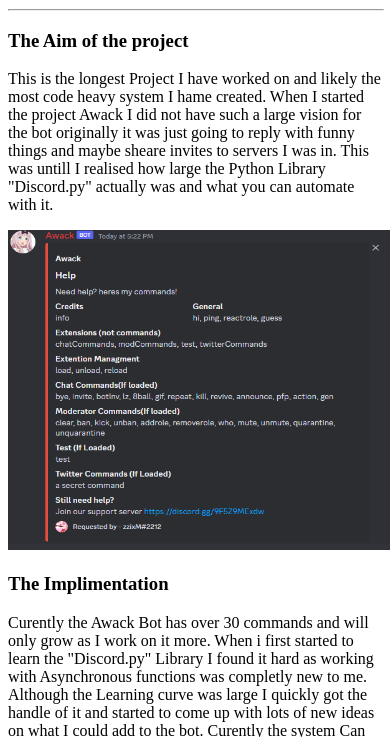
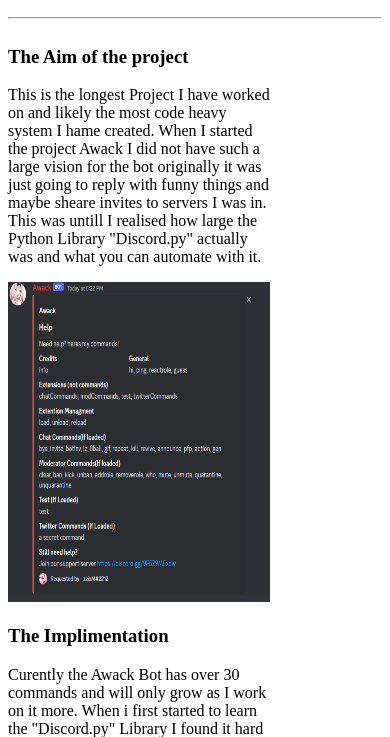
Before and after one commit to zzixM/Portfolio-V0.1, a plain HTML site: page public/awack-prodject.html in a window 390 px wide. Shown: the part 145-882 px from the top of the page. Drawn offline with Linux system fonts and the light colour scheme.

Commit message:
overhaled awack page layout to use flex box layout

```diff
--- a/public/awack-prodject.html
+++ b/public/awack-prodject.html
@@ -7,11 +7,14 @@
     <title>Awack - The Discord Bot</title>
 </head>
 <body>
-
+    <div class="container">
+        <div class="card">
             <h1>Project: Awack</h1>
-    <h2>A Multi purpose Discord Bot to automate servers</h2>
-    <hr width="100%"/>
-
+            <h2>A Multi purpose Discord Bot to
+                <br />automate servers</h2>
+            <hr />
+        </div>
+        <div class="card">
             <h3>The Aim of the project</h3>
             <p>
             This is the longest Project I have worked on and likely the most code heavy system I hame created.
@@ -23,6 +26,8 @@
             <img src="../assets/images/awack-help-menu.png" alt="Awack Help Command - Image" height="320"
             width="400">
 
+        </div>
+        <div class="card">
             <h3>The Implimentation</h3>
             <p>
             Curently the Awack Bot has over 30 commands and will only grow as I work on it more.
@@ -36,7 +41,8 @@
             </p>
             <img src="../assets/images/awack-info.png" alt="Awack Info Command - Image"
             height="300" width="400">
-
+        </div>
+        <div class="card">
             <h3>How its turned out</h3>
             <p>
             This project isnt completed yet and isnt running unless I host it locally which I only do at the moment
@@ -46,10 +52,24 @@
             if youd like to add the bot to your surver thr link is
             <a href="https://discord.com/api/oauth2/authorize?client_id=938071040544878593&permissions=8&scope=bot">here.</a>
             </p>
-    <hr width="100%"/>
+            <hr />
             <p id="footer-home"><a id="footer-home-link" href="../index.html">Click here to go home</a></p>
+        </div>
+    </div>
 
     <style>
+
+
+        .container{
+            display: flex;
+            align-content: center;
+            flex-wrap: wrap;
+            flex-direction: column;
+
+        }
+        .card p{
+            width: 400px;
+        }
         #footer-home{
             text-align: center;
         }
@@ -57,6 +77,21 @@
             color: black;
             font-size: 1.5rem;
         }
+        @media (max-width: 600px) {
+            .container{
+            display: flex;
+            align-content: flex-start;
+            flex-wrap: wrap;
+            flex-direction: column;
+            }
+            .card p{
+            width: 70%;
+            }
+            .card img{
+                width: 70%;
+            }
+        }
+
     </style>
 
 </body>
```
Lines whose indentation alone changed are shown as unchanged.
